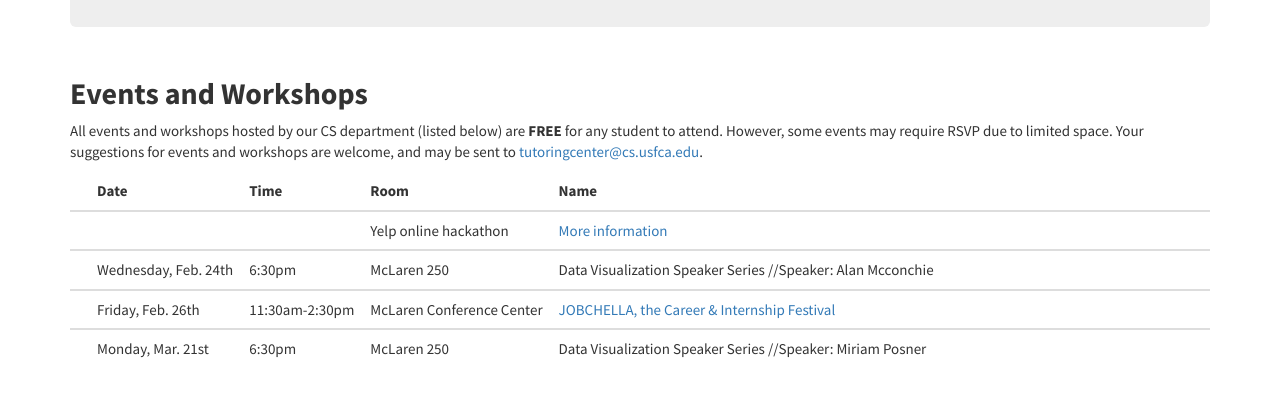
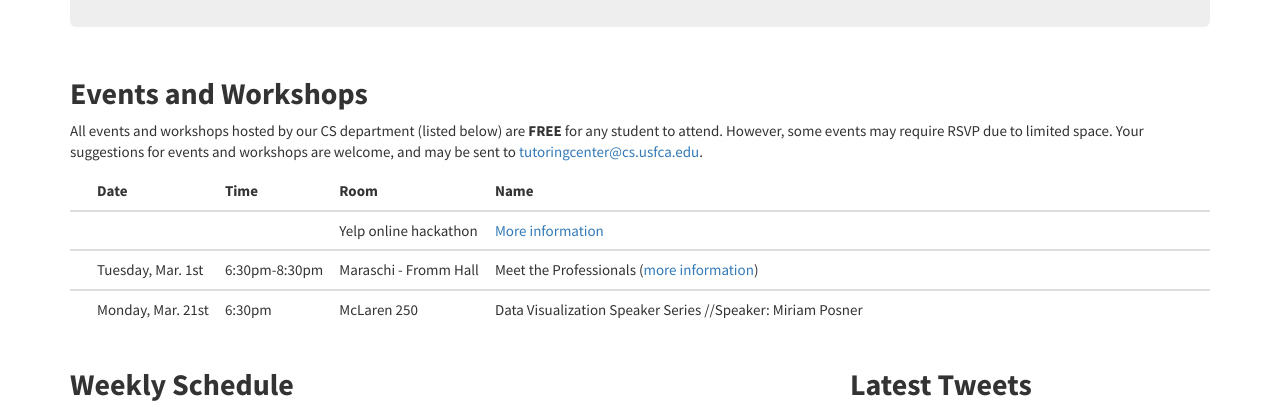
Before and after one commit to CSTutors/CSTutors.github.io, a Jekyll site: the page built from index.html, in a window 1280 px wide and 900 px high, scrolled down 436 px, cut to the strip 0-407 px from the top of the window. Built offline with Jekyll 4.4.1, drawn with Linux system fonts in a browser that asks for light colours; nearby versions of some CDN libraries; comment, search, counter and statistics services are not loaded.

Commit message:
add event

```diff
--- a/index.html
+++ b/index.html
@@ -52,19 +52,10 @@ title: Home
             <tbody>
                 <tr>
                     <th>&nbsp;</th>
-                    <td nowrap>Wednesday, Feb. 24th</td>
-                    <td nowrap>6:30pm</td>
-                    <td nowrap>McLaren 250</td>
-                    <td>Data Visualization Speaker Series //Speaker: Alan Mcconchie</td>
-                </tr>
-            </tbody>
-            <tbody>
-                <tr>
-                    <th>&nbsp;</th>
-                    <td nowrap>Friday, Feb. 26th</td>
-                    <td nowrap>11:30am-2:30pm</td>
-                    <td nowrap>McLaren Conference Center</td>
-                    <td><a href="https://usfca-csm.symplicity.com/events/students.php?mode=list&cf=careerfair2016">JOBCHELLA, the Career & Internship Festival</a></td>
+                    <td nowrap>Tuesday, Mar. 1st</td>
+                    <td nowrap>6:30pm-8:30pm</td>
+                    <td nowrap>Maraschi - Fromm Hall</td>
+                    <td>Meet the Professionals (<a href="http://marketingclubusf.com/meet-the-professionals/">more information</a>)</td>
                 </tr>
             </tbody>
             <tbody>
```
